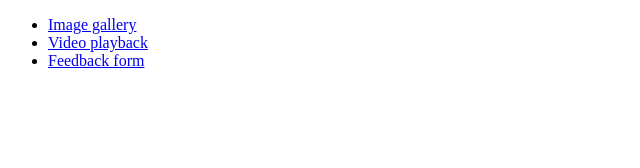
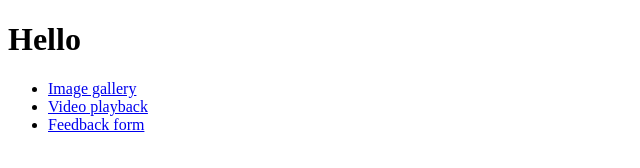
Before and after one commit to vyaskevych/goit-js-hw-08, a plain HTML site: page index.html in a window 1280 px wide. Shown: the whole page, without its empty margins (0-640 px from the left). Drawn offline with Linux system fonts and the light colour scheme.

Commit message:
Deploying to gh-pages from @ vyaskevych/goit-js-hw-08@053d3c2d9e82fd86d685d479cb6b656ec3b7c71b 🚀

```diff
--- a/index.html
+++ b/index.html
@@ -1 +1 @@
-<!DOCTYPE html><html lang="en"><head><meta charset="utf-8"><meta http-equiv="X-UA-Compatible" content="IE=edge"><meta name="viewport" content="width=device-width, initial-scale=1.0"><title>Homework 8</title><link rel="stylesheet" href="/goit-js-hw-08/01-gallery.40c4146b.css"></head><body> <ul> <li><a href="/goit-js-hw-08/01-gallery.html">Image gallery</a></li> <li><a href="/goit-js-hw-08/02-video.html">Video playback</a></li> <li><a href="/goit-js-hw-08/03-feedback.html">Feedback form</a></li> </ul> </body></html>
+<!DOCTYPE html><html lang="en"><head><meta charset="utf-8"><meta http-equiv="X-UA-Compatible" content="IE=edge"><meta name="viewport" content="width=device-width, initial-scale=1.0"><title>Homework 8</title><link rel="stylesheet" href="/goit-js-hw-08/01-gallery.40c4146b.css"></head><body> <h1>Hello</h1> <ul> <li><a href="/goit-js-hw-08/01-gallery.html">Image gallery</a></li> <li><a href="/goit-js-hw-08/02-video.html">Video playback</a></li> <li><a href="/goit-js-hw-08/03-feedback.html">Feedback form</a></li> </ul> </body></html>
```
